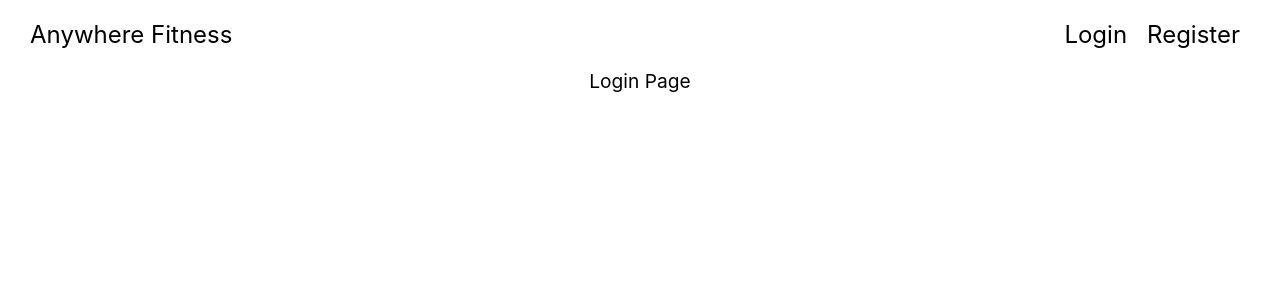
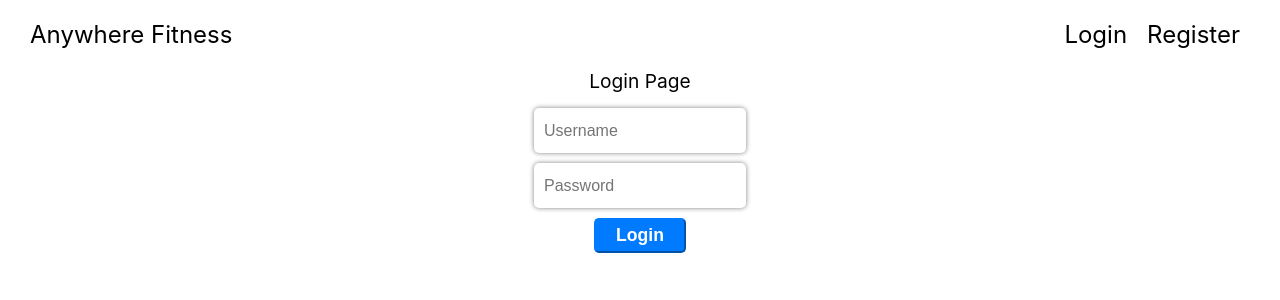
Before and after one commit to bw0619-anywhere-fitness/anywhere-fitness-FE, a React (Create React App) app in the folder anywhere-fitness-fe/: page /login in a window 1280 px wide. Shown: the top 300 px of the page. Built offline with nearby package versions, Linux system fonts and the light colour scheme.

Commit message:
user is now able to log in with proper credentials that are stored in users DB - also being redirected to Home page

```diff
--- a/anywhere-fitness-fe/src/App.js
+++ b/anywhere-fitness-fe/src/App.js
@@ -6,8 +6,18 @@
 import Login from './components/Login';
 import Register from './components/Register';
 import PrivateRoute from "./components/PrivateRoute";
+import { connect } from "react-redux";
+import { loggedIn } from './actions';
 
-function App() {
+class App extends React.Component {
+
+  componentDidMount() {
+    if (localStorage.getItem("token")) {
+      this.props.loggedIn()
+    }
+  }
+
+  render() {
     return (
       <Router>
         <div className="App">
@@ -36,7 +46,7 @@
           <PrivateRoute
             exact
             path="/home"
-          render={props => (
+            component={props => (
               <Home
                 {...props}
               />
@@ -58,9 +68,19 @@
               />
             )} />
         </div>
-    </Router>
+      </Router >
 
     );
   }
+}
 
-export default App;
+const mapStateToProps = state => {
+  return {
+    loggedIn: state.loginReducer.loggedIn
+  }
+}
+
+export default connect(
+  mapStateToProps,
+  { loggedIn }
+)(App);
--- a/anywhere-fitness-fe/src/actions/index.js
+++ b/anywhere-fitness-fe/src/actions/index.js
@@ -23,6 +23,14 @@
     dispatch({ type: LOGIN_START });
     return axiosWithAuth()
         .post("/login", credentials)
-        .then(res => console.log(res))
+        .then(res => {
+            localStorage.setItem("token", res.data.token);
+            dispatch({ type: LOGIN_SUCCESS });
+            return true;
+        })
         .catch(err => console.log(err));
 };
+
+export const loggedIn = () => dispatch => {
+    dispatch({ type: LOGIN_SUCCESS });
+}
--- a/anywhere-fitness-fe/src/components/Login.js
+++ b/anywhere-fitness-fe/src/components/Login.js
@@ -1,13 +1,78 @@
 import React, { Component } from 'react'
+import Loader from "react-loader-spinner";
+import { connect } from 'react-redux';
+import { login } from '../actions';
 
 export class Login extends Component {
+    state = {
+        credentials: {
+            username: "",
+            password: ""
+        }
+    }
+
+    handleChange = e => {
+        this.setState({
+            credentials: {
+                ...this.state.credentials,
+                [e.target.name]: e.target.value
+            }
+        })
+    }
+
+    login = e => {
+        e.preventDefault();
+        console.log('component', this.props)
+        this.props
+            .login(this.state.credentials)
+            .then(res => {
+                if (res) {
+                    this.props.history.push('./home');
+                }
+            })
+    }
+
     render() {
         return (
             <div className="login">
                 Login Page
+                <form className="login-form" onSubmit={this.login}>
+                    <input
+                        type="text"
+                        name="username"
+                        placeholder="Username"
+                        value={this.state.credentials.username}
+                        onChange={this.handleChange}
+                    />
+                    <input
+                        type="password"
+                        name="password"
+                        placeholder="Password"
+                        value={this.state.credentials.password}
+                        onChange={this.handleChange}
+                    />
+                    <button>
+                        {this.props.loggingIn ? (
+                            <Loader type="ThreeDots" color="#1f2a38" height="12" width="26" />
+                        ) : (
+                                "Login"
+                            )}
+                    </button>
+                </form>
             </div>
         )
     }
 }
 
-export default Login
+const mapStateToProps = state => {
+    console.log(state)
+    return {
+        error: state.loginReducer.error,
+        loggingIn: state.loginReducer.loggingIn
+    }
+}
+
+export default connect(
+    mapStateToProps,
+    { login }
+)(Login)
--- a/anywhere-fitness-fe/src/reducers/loginReducer.js
+++ b/anywhere-fitness-fe/src/reducers/loginReducer.js
@@ -1,12 +1,13 @@
 import {
-    LOGIN_START
+    LOGIN_START, LOGIN_SUCCESS
     // LOGIN_SUCCESS,
     // LOGIN_FAILURE
 } from "../actions";
 
 const initialState = {
     error: "",
-    loggingIn: false
+    loggingIn: false,
+    loggedIn: false
 };
 
 export const loginReducer = (state = initialState, action) => {
@@ -17,6 +18,13 @@
                 error: "",
                 loggingIn: true
             };
+        case LOGIN_SUCCESS:
+            return {
+                ...state,
+                error: "",
+                loggingIn: false,
+                loggedIn: true
+            }
         default:
             return state;
     }
--- a/anywhere-fitness-fe/src/reducers/registerReducer.js
+++ b/anywhere-fitness-fe/src/reducers/registerReducer.js
@@ -1,11 +1,11 @@
 import {
-    REGISTER_START, REGISTER_SUCCESS, REGISTER_FAILURE
-    // REGISTER_SUCCESS,
-    // REGISTER_FAILURE
+    REGISTER_START,
+    REGISTER_SUCCESS,
+    REGISTER_FAILURE
 } from "../actions";
 
 const initialState = {
-    users: [],
+    user: [],
     creatingUser: false,
     error: ""
 }
@@ -19,10 +19,9 @@
                 creatingUser: true
             }
         case REGISTER_SUCCESS:
-            console.log('reducer: ', action)
             return {
                 ...state,
-                users: action.payload,
+                user: action.payload,
                 creatingUser: false
             }
         case REGISTER_FAILURE:
--- a/anywhere-fitness-fe/src/styles/App.scss
+++ b/anywhere-fitness-fe/src/styles/App.scss
@@ -52,6 +52,33 @@
 
   .login {
     text-align: center;
+    .login-form {
+      display: flex;
+      flex-flow: column;
+      margin: 10px auto;
+
+      input {
+        margin: 5px auto;
+        width: 15%;
+        height: 25px;
+        border-radius: 5px;
+        border: none;
+        box-shadow: 0 0px 5px grey;
+        padding: 10px 10px;
+        font-size: 1rem;
+      }
+
+      button {
+        margin: 5px auto;
+        color: #fff;
+        background-color: #007bff;
+        border-color: #007bff;
+        border-radius: 5px;
+        font-size: 1.1rem;
+        font-weight: bold;
+        padding: 5px 20px;
+      }
+    }
   }
 
   .register {
```
Lines whose indentation alone changed are shown as unchanged.
